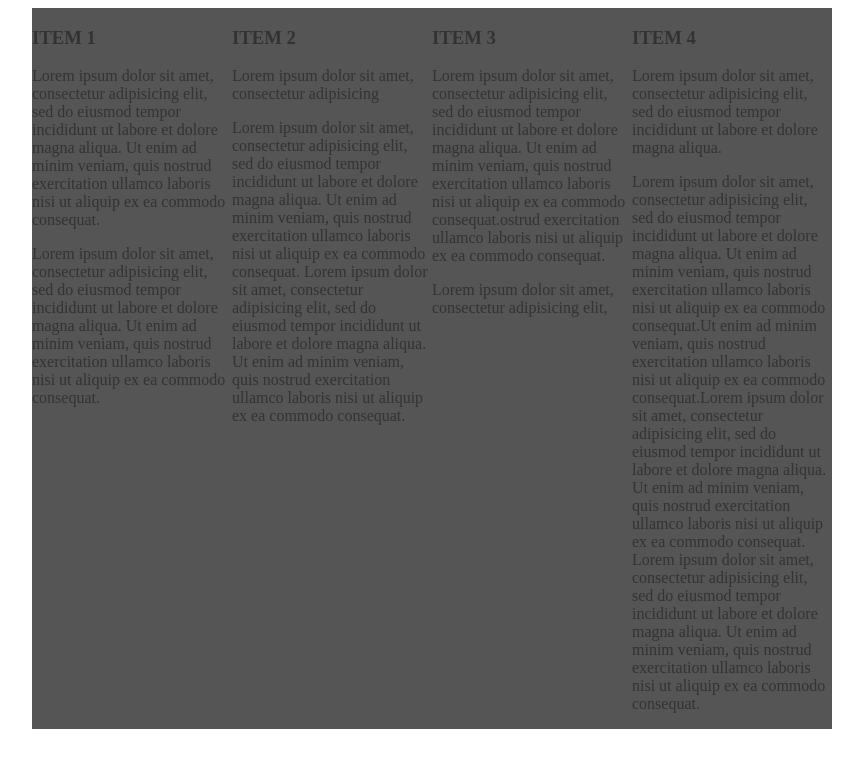
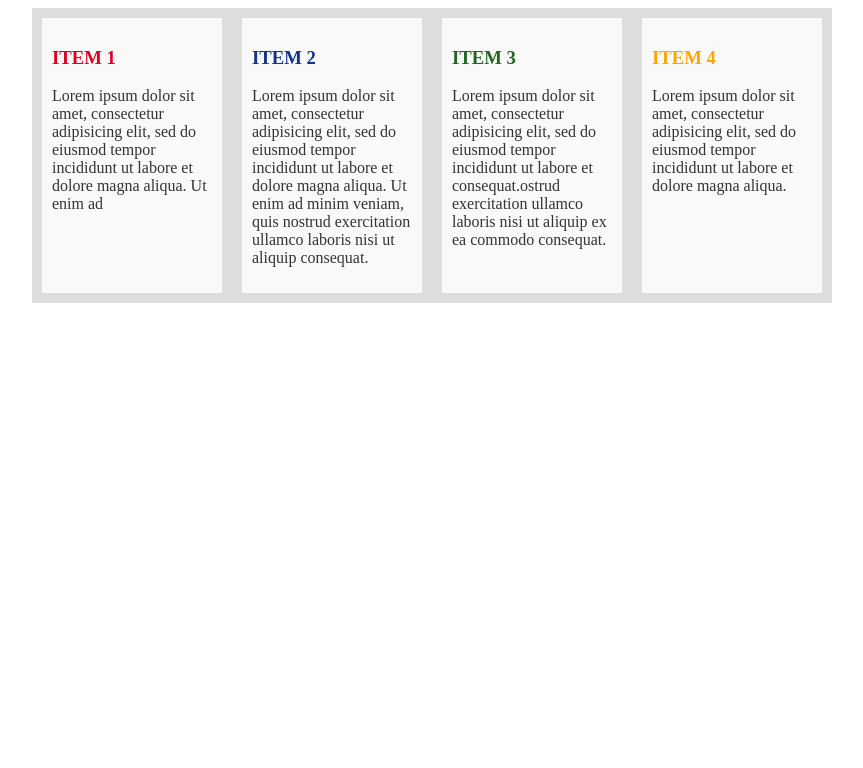
Before and after one commit to mszczepaniak/flexbox, a plain HTML site: page site08/index.html in a window 1280 px wide. Shown: the whole page, without its empty margins (208-1071 px from the left). Drawn offline with Linux system fonts and the light colour scheme.

Commit message:
wrapping in site08

```diff
--- a/site08/index.html
+++ b/site08/index.html
@@ -8,47 +8,27 @@
 	<div class="container">
 		<div class="item item1"><h3>ITEM 1</h3>
 		<p>Lorem ipsum dolor sit amet, consectetur adipisicing elit, sed do eiusmod
-		tempor incididunt ut labore et dolore magna aliqua. Ut enim ad minim veniam,
-		quis nostrud exercitation ullamco laboris nisi ut aliquip ex ea commodo
-		consequat.</p>
+		tempor incididunt ut labore et dolore magna aliqua. Ut enim ad </p>
+
+		</div>
+		<div class="item item2"><h3>ITEM 2</h3>
+
 		<p>Lorem ipsum dolor sit amet, consectetur adipisicing elit, sed do eiusmod
 		tempor incididunt ut labore et dolore magna aliqua. Ut enim ad minim veniam,
-		quis nostrud exercitation ullamco laboris nisi ut aliquip ex ea commodo
-		consequat. </p>
-		</div>
-		<div class="item item2"><h3>ITEM 2</h3>
-		<p>Lorem ipsum dolor sit amet, consectetur adipisicing </p>
-		<p>Lorem ipsum dolor sit amet, consectetur adipisicing elit, sed do eiusmod
-		tempor incididunt ut labore et dolore magna aliqua. Ut enim ad minim veniam,
-		quis nostrud exercitation ullamco laboris nisi ut aliquip ex ea commodo
-		consequat. Lorem ipsum dolor sit amet, consectetur adipisicing elit, sed do eiusmod
-		tempor incididunt ut labore et dolore magna aliqua. Ut enim ad minim veniam,
-		quis nostrud exercitation ullamco laboris nisi ut aliquip ex ea commodo
+		quis nostrud exercitation ullamco laboris nisi ut aliquip
 		consequat.</p>
 		</div>
 		<div class="item item3"><h3>ITEM 3</h3>
 		<p>Lorem ipsum dolor sit amet, consectetur adipisicing elit, sed do eiusmod
-		tempor incididunt ut labore et dolore magna aliqua. Ut enim ad minim veniam,
-		quis nostrud exercitation ullamco laboris nisi ut aliquip ex ea commodo
+		tempor incididunt ut labore et
 		consequat.ostrud exercitation ullamco laboris nisi ut aliquip ex ea commodo
 		consequat.</p>
-		<p>Lorem ipsum dolor sit amet, consectetur adipisicing elit, </p>
+
 		</div>
 		<div class="item item4"><h3>ITEM 4</h3>
 		<p>Lorem ipsum dolor sit amet, consectetur adipisicing elit, sed do eiusmod
 		tempor incididunt ut labore et dolore magna aliqua. </p>
-		<p>Lorem ipsum dolor sit amet, consectetur adipisicing elit, sed do eiusmod
-		tempor incididunt ut labore et dolore magna aliqua. Ut enim ad minim veniam,
-		quis nostrud exercitation ullamco laboris nisi ut aliquip ex ea commodo
-		consequat.Ut enim ad minim veniam,
-		quis nostrud exercitation ullamco laboris nisi ut aliquip ex ea commodo
-		consequat.Lorem ipsum dolor sit amet, consectetur adipisicing elit, sed do eiusmod
-		tempor incididunt ut labore et dolore magna aliqua. Ut enim ad minim veniam,
-		quis nostrud exercitation ullamco laboris nisi ut aliquip ex ea commodo
-		consequat. Lorem ipsum dolor sit amet, consectetur adipisicing elit, sed do eiusmod
-		tempor incididunt ut labore et dolore magna aliqua. Ut enim ad minim veniam,
-		quis nostrud exercitation ullamco laboris nisi ut aliquip ex ea commodo
-		consequat. </p>
+
 		</div>
 
 
--- a/site08/style.css
+++ b/site08/style.css
@@ -4,14 +4,20 @@
 }
 
 .container {
-	background-color: #555;
+	background-color: #ddd;
 	max-width: 800px;
 	margin: 0 auto;
 	display: flex;
+	flex-direction: row;
+	flex-wrap: wrap;
 }
 
 .item {
+	background-color: #f9f9f9;
 	color: #333;
+	padding: 10px;
+	margin: 10px;
+	min-width: 150px;
 }
 
 .item1 {
@@ -28,6 +34,20 @@
 	flex: 1;
 }
 
+.item1 h3 {
+	color: #d02;
+}
+.item2 h3 {
+	color: #138;
+}
+.item3 h3 {
+	color: #262;
+}
+.item4 h3 {
+	color: orange;
+}
+
+
 @media (max-width: 600px){
 	.item1 {
 		order: 100;
```
